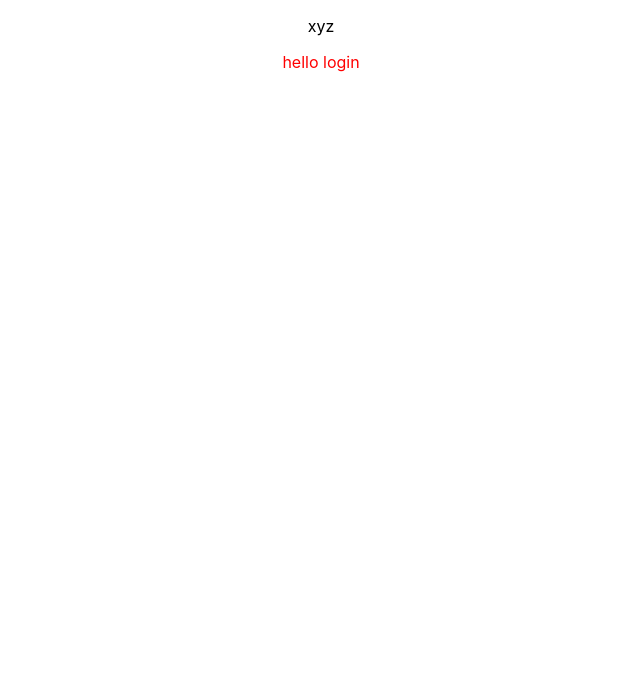
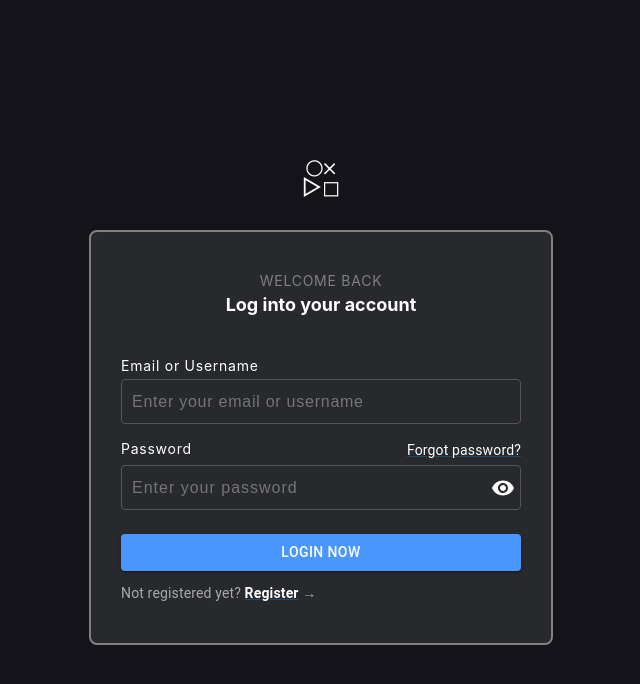
Before and after one commit to Aaditya0086/Atlys-Assignment, a React (Create React App) app: page /login in a window 1280 px wide. Shown: the top 684 px of the page, without its empty margins (319-959 px from the left). Built offline with nearby package versions, Linux system fonts and the light colour scheme.

Commit message:
login page

```diff
--- a/package.json
+++ b/package.json
@@ -5,12 +5,14 @@
   "dependencies": {
     "@emotion/react": "^11.11.4",
     "@emotion/styled": "^11.11.5",
+    "@mui/icons-material": "^5.15.20",
     "@mui/material": "^5.15.20",
     "@testing-library/jest-dom": "^5.17.0",
     "@testing-library/react": "^13.4.0",
     "@testing-library/user-event": "^13.5.0",
     "ajv": "^6.0.0",
     "ajv-keywords": "^3.0.0",
+    "axios": "^1.7.2",
     "react": "^18.3.1",
     "react-dom": "^18.3.1",
     "react-router-dom": "^6.23.1",
--- a/src/App.js
+++ b/src/App.js
@@ -6,7 +6,6 @@ import Home from "./pages/Home/home";
 function App() {
   return (
     <div className="App">
-      <p>xyz</p>
         <Router>
           <Routes>
             <Route exact path="/login" element={<Login />} />
--- /dev/null
+++ b/src/components/loginForm.jsx
@@ -0,0 +1,117 @@
+import React, { useState } from 'react';
+import { Container, Box, Typography, Button, Link, IconButton, InputAdornment } from '@mui/material';
+import { Visibility, VisibilityOff } from '@mui/icons-material';
+import axios from 'axios';
+
+const LoginForm = ({handleLogin}) => {
+  const [showPassword, setShowPassword] = useState(false);
+  const [email, setEmail] = useState('');
+  const [password, setPassword] = useState('');
+
+  const handleClickShowPassword = () => {
+    setShowPassword((show) => !show);
+  };
+
+  const handleVerification = async () => {
+    try {
+      const response = await axios.post('apiUrl', { email, password });
+      console.log('Login successful:', response.data);
+      setEmail('');
+      setPassword('');
+    } catch (error) {
+      console.error('Error logging in:', error);
+    }
+  };
+
+  const handleLoginBtn = () => {
+    handleVerification();
+    handleLogin();
+  };
+
+  return (
+    <Box sx={{ bgcolor: '#27292d', color: 'white', padding: '40px 30px', borderRadius: '8px', display: 'flex', flexDirection: 'column', justifyContent: 'center', alignItems: 'center', minWidth: '400px', border: '2px solid grey' }}>
+      <Container sx={{ px: '0 !important' }}>
+        <Box sx={{ width: '100%', bgcolor: '#27292d', borderRadius: '8px', display: 'flex', flexDirection: 'column', alignItems: 'center' }}>
+          <Typography variant='text' align="center" gutterBottom sx={{ fontWeight: 'normal', color: 'grey', fontSize: '14px', letterSpacing: '0.75px' }}>
+            WELCOME BACK
+          </Typography>
+          <Typography variant="text" align="center" gutterBottom sx={{ fontWeight: 'bold', fontSize: "18px" }}>
+            Log into your account
+          </Typography>
+          <br />
+          <Box sx={{ width: '100%', mt: 2 }}>
+            <label htmlFor="email" style={{ display: 'flex', color: 'white', fontSize: '14px', letterSpacing: '0.75px' }}>Email or Username</label>
+            <input
+              type="text"
+              id="email"
+              placeholder="Enter your email or username"
+              value={email}
+              onChange={(e) => setEmail(e.target.value)}
+              style={{
+                width: '100%',
+                height: '45px',
+                padding: '10px',
+                marginTop: '5px',
+                borderRadius: '4px',
+                border: '1px solid #555',
+                backgroundColor: '#27292d',
+                color: 'white',
+                fontSize: '16px',
+                outline: 'none',
+                boxSizing: 'border-box',
+                letterSpacing: '0.75px'
+              }}
+            />
+          </Box>
+          <Box sx={{ width: '100%', mt: 0, position: 'relative' }}>
+            <Box sx={{ display: 'flex', width: '100%', mt: 2, flexDirection: 'row', justifyContent: 'space-between' }}>
+            <label htmlFor="password" style={{ display: 'block', color: 'white', fontSize: '14px', letterSpacing: '0.75px' }}>Password</label>
+            <Link href="#" variant="body2" sx={{ color: 'white' }}>
+              Forgot password?
+            </Link>
+          </Box>
+            <input
+              type={showPassword ? 'text' : 'password'}
+              id="password"
+              placeholder="Enter your password"
+              value={password}
+              onChange={(e) => setPassword(e.target.value)}
+              style={{
+                width: '100%',
+                height: '45px',
+                padding: '10px',
+                marginTop: '5px',
+                borderRadius: '4px',
+                border: '1px solid #555',
+                backgroundColor: '#27292d',
+                color: 'white',
+                fontSize: '16px',
+                outline: 'none',
+                boxSizing: 'border-box',
+                letterSpacing: '1px',
+                paddingRight: '40px'
+              }}
+            />
+            <IconButton
+              aria-label="toggle password visibility"
+              onClick={handleClickShowPassword}
+              edge="end"
+              sx={{ position: 'absolute', right: '10px', top: '74%', transform: 'translateY(-50%)', color: 'white' }}
+            >
+              {showPassword ? <VisibilityOff /> : <Visibility />}
+            </IconButton>
+          </Box>
+
+          <Button variant="contained" onClick={handleLoginBtn} fullWidth sx={{ mt: 3, bgcolor: '#4a96ff', color: 'white', ':hover': { bgcolor: '#0056b3' } }}>
+            Login now
+          </Button>
+          <Typography variant="body2" align="left" sx={{ mt: 1.5, color: '#aaaaaa', width: '100%' }}>
+            Not registered yet? <Link href="#" variant="body2" sx={{ color: 'white', fontWeight: 'bold' }}>Register</Link> →
+          </Typography>
+        </Box>
+      </Container>
+    </Box>
+  );
+};
+
+export default LoginForm;
--- a/src/pages/Login/login.jsx
+++ b/src/pages/Login/login.jsx
@@ -1,10 +1,30 @@
 import React from 'react'
 import { Box } from '@mui/material';
+import LoginForm from '../../components/loginForm';
+import { useNavigate } from "react-router-dom";
 
 const Login = () => {
+
+
+    const navigate = useNavigate();
+
+    const handleLogin = () => {
+        navigate("/home");
+    };
+
   return (
-    <Box sx={{color: 'red'}}>
-      hello login
+    <Box sx={{backgroundColor: "#131319", height: "100vh", display: 'flex', justifyContent: 'center', alignItems: 'center', flexDirection: 'column'}}>
+      <Box sx={{ display: 'flex', flexDirection: 'column', alignItems: 'center', marginBottom: '30px' }}>
+        <Box sx={{ display: 'flex', justifyContent: 'center', alignItems: 'center' }}>
+          <p style={{color: 'white', fontSize: '22px', margin: '0 0px'}}>&#128901;</p>
+          <p style={{color: 'white', fontSize: '22px', margin: '0 0px'}}>&#128938;</p>
+        </Box>
+        <Box sx={{ display: 'flex', justifyContent: 'center', alignItems: 'center', marginTop: '-7px' }}>
+          <p style={{color: 'white', fontSize: '22px', margin: '0 0px'}}>&#9655;</p>
+          <p style={{color: 'white', fontSize: '22px', margin: '0 0px'}}>&#9723;</p>
+        </Box>
+      </Box>
+      <LoginForm handleLogin={handleLogin}  />
     </Box>
   )
 }
```
Also changed, not shown: 1 other file (tests, documents, lock files or other folders).
